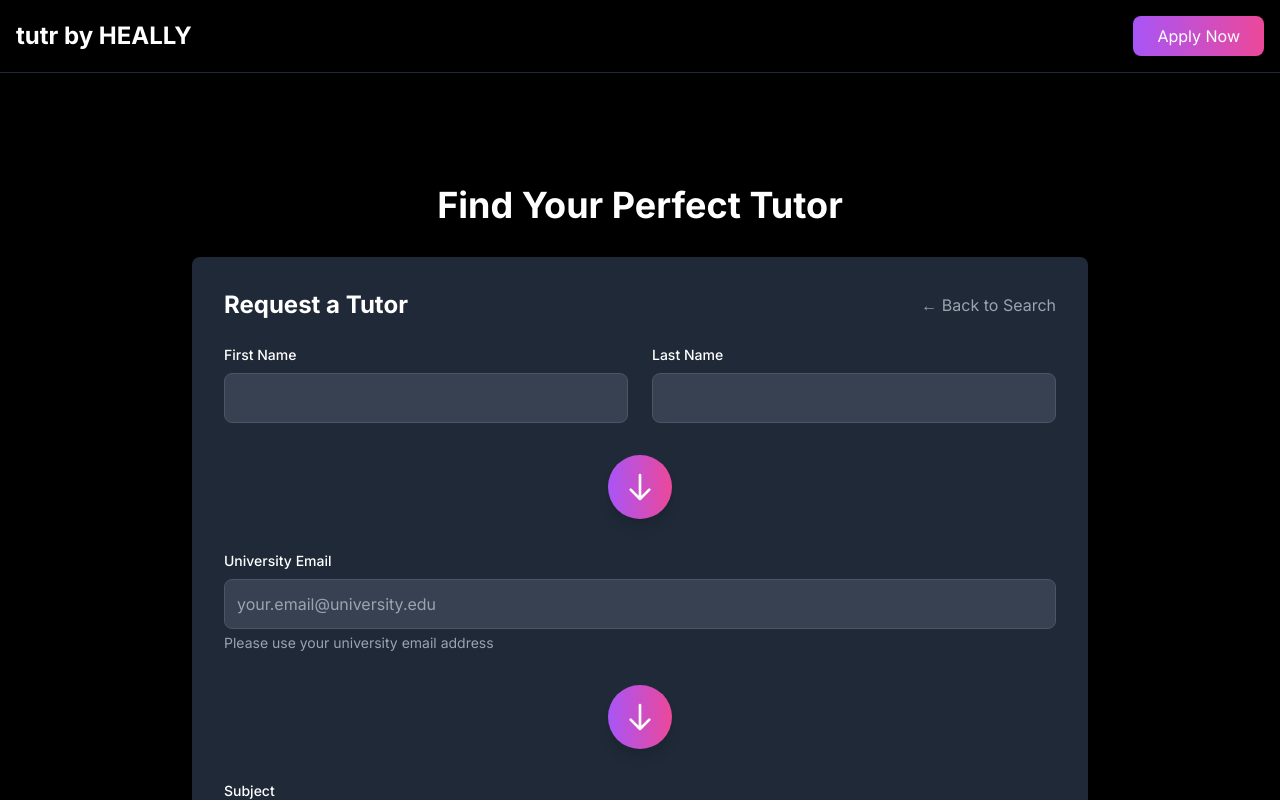
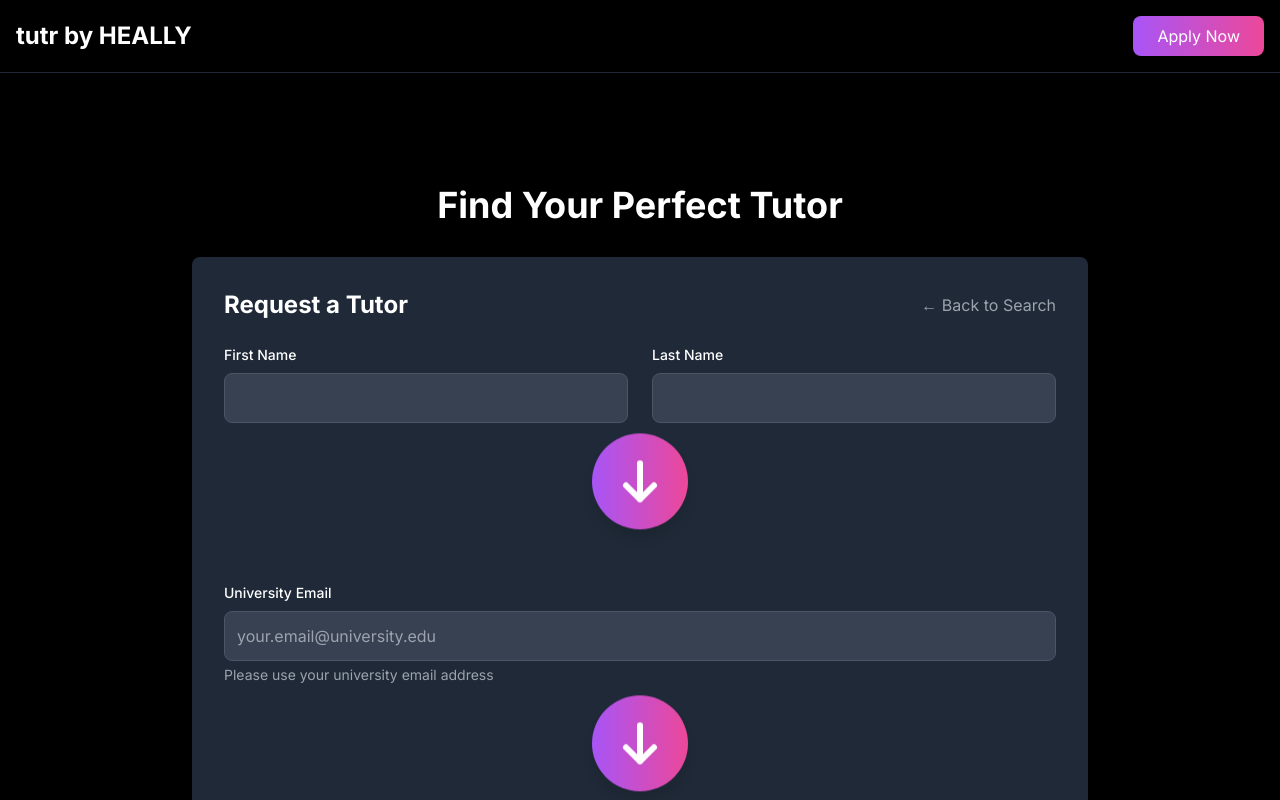
Before and after one commit to jothelearningguy/collabor8, a Next.js app: page /tutors in a window 1280 px wide. Both pictures are taken after a click on the button "Request a Tutor". Shown: the top 800 px of the page. Built offline with nearby package versions, Linux system fonts and the light colour scheme.

Commit message:
Make gradient arrows larger and add bounce animation

```diff
--- a/src/app/tutors/page.tsx
+++ b/src/app/tutors/page.tsx
@@ -49,18 +49,18 @@ const tutors = [
 
 const GradientArrow = () => (
   <div className="flex justify-center my-8">
-    <div className="w-16 h-16 bg-gradient-to-r from-purple-500 to-pink-500 rounded-full flex items-center justify-center shadow-lg transform hover:scale-110 transition-transform duration-200">
+    <div className="w-24 h-24 bg-gradient-to-r from-purple-500 to-pink-500 rounded-full flex items-center justify-center shadow-lg transform hover:scale-110 transition-transform duration-200 cursor-pointer animate-bounce">
       <svg
         xmlns="http://www.w3.org/2000/svg"
-        className="h-8 w-8 text-white"
+        className="h-12 w-12 text-white"
         fill="none"
         viewBox="0 0 24 24"
         stroke="currentColor"
+        strokeWidth={3}
       >
         <path
           strokeLinecap="round"
           strokeLinejoin="round"
-          strokeWidth={2}
           d="M19 14l-7 7m0 0l-7-7m7 7V3"
         />
       </svg>
```
